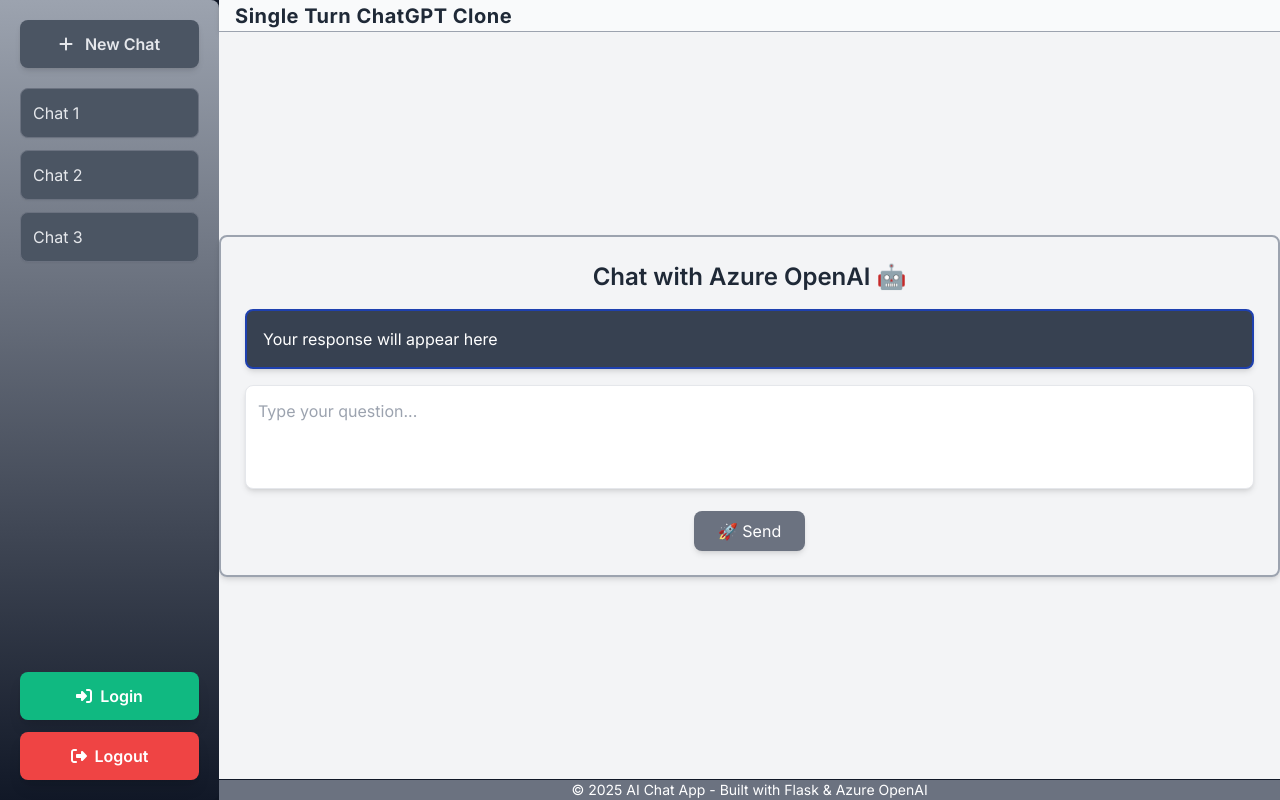
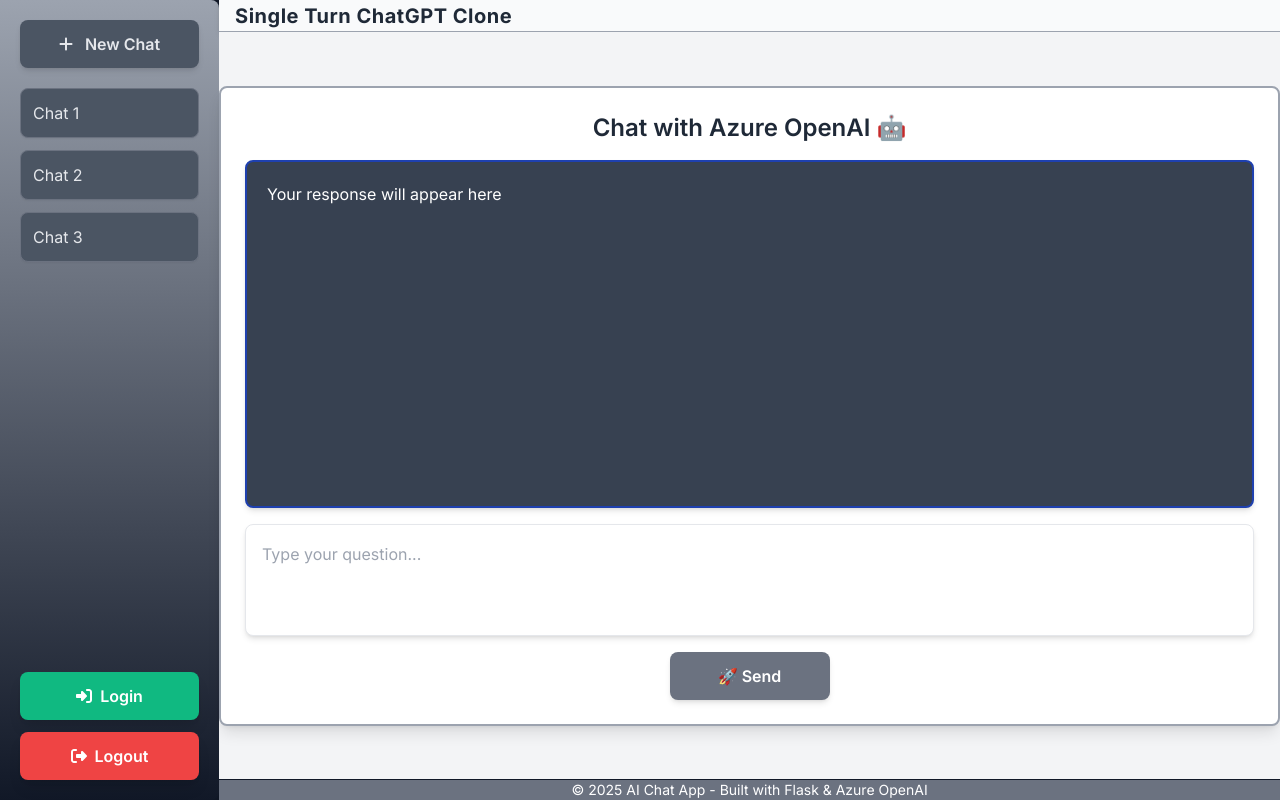
Before and after one commit to Swamy-s-Tech-Skills-Academy/flask-react-aoai-completions, a React (Vite) app in the folder src/frontend/: page / in a window 1280 px wide. Built offline with nearby package versions, Linux system fonts and the light colour scheme.

Commit message:
Update Chat.tsx

```diff
--- a/src/frontend/src/components/Chat.tsx
+++ b/src/frontend/src/components/Chat.tsx
@@ -15,7 +15,7 @@
             });
 
             if (!res.ok) {
-                setResponse("⚠️ Error fetching response. Please try again later. ...");
+                setResponse("⚠️ Error fetching response. Please try again later.");
                 return;
             }
 
@@ -31,22 +31,25 @@
     };
 
     return (
-        <div className=" font-inter p-6 text-center w-full max-w-6xl mx-auto space-y-4 border-2 border-gray-400 rounded-lg shadow-md">
-            <h2 className="text-2xl font-semibold mb-4 text-gray-800">
+        <div className="font-inter p-6 text-center w-full max-w-6xl mx-auto border-2 border-gray-400 rounded-lg shadow-lg bg-white flex flex-col h-[80vh]">
+            <h2 className="text-2xl font-semibold text-gray-800 mb-4">
                 Chat with Azure OpenAI 🤖
             </h2>
 
-            <div className="bg-gray-700 text-white p-4 rounded-lg shadow-md text-left border-2 border-blue-800
-                overflow-y-auto max-h-64 custom-scrollbar">
+            {/* Response Box - Fixed Height with Scroll */}
+            <div className="bg-gray-700 text-white p-5 rounded-lg shadow-md text-left border-2 border-blue-800
+                overflow-y-auto h-[40vh] flex-grow custom-scrollbar">
                 <p className="whitespace-pre-wrap break-words">
                     {response}
                 </p>
             </div>
 
+            {/* Chat Input & Button - Stick to Bottom */}
+            <div className="mt-4 flex flex-col">
                 <textarea
-                className="border w-full p-3 rounded-lg shadow-md resize-none
+                    className="border w-full p-4 rounded-lg shadow-md resize-none
                        focus:outline-none focus:ring focus:ring-blue-300 transition
-                   text-gray-800 text-base font-normal leading-relaxed"
+                       text-gray-800 text-base font-normal leading-relaxed min-h-[10vh] max-h-[15vh]"
                     rows={3}
                     placeholder="Type your question..."
                     value={prompt}
@@ -55,11 +58,14 @@
 
                 <button
                     onClick={sendRequest}
-                className="bg-gray-500 text-white px-6 py-2 rounded-lg shadow-md
-                   hover:bg-gray-800 transition transform hover:scale-105"
+                    className="bg-gray-500 text-white font-semibold px-6 py-3 rounded-lg shadow-md
+               hover:bg-gray-700 transition transform hover:scale-105
+               focus:outline-none focus:ring-2 focus:ring-gray-500
+               w-40 mx-auto flex items-center justify-center mt-4"
                 >
                     🚀 Send
                 </button>
+            </div>
         </div>
     );
 };
```
Lines whose indentation alone changed are shown as unchanged.
